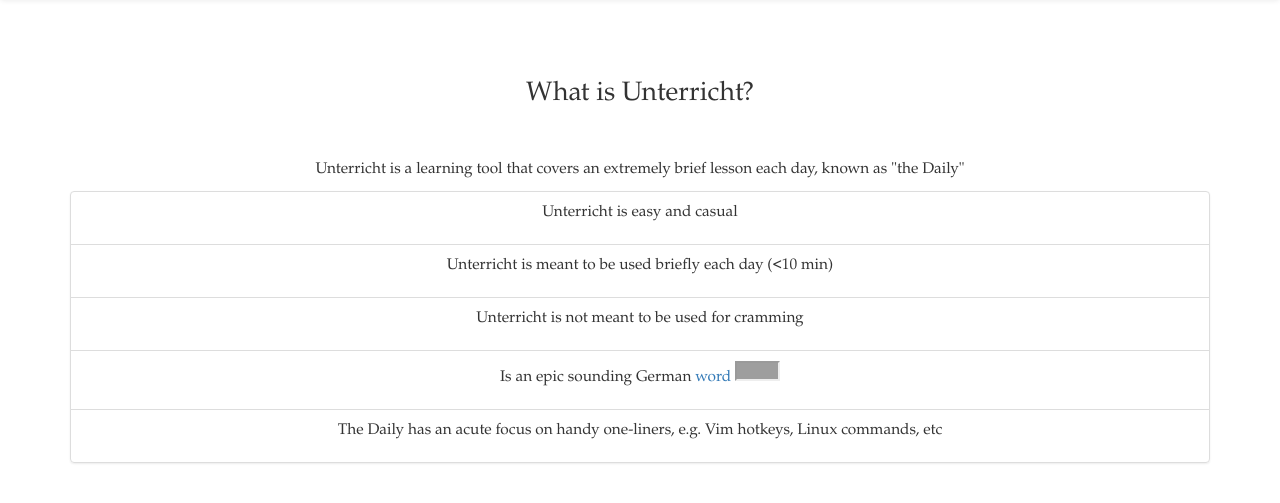
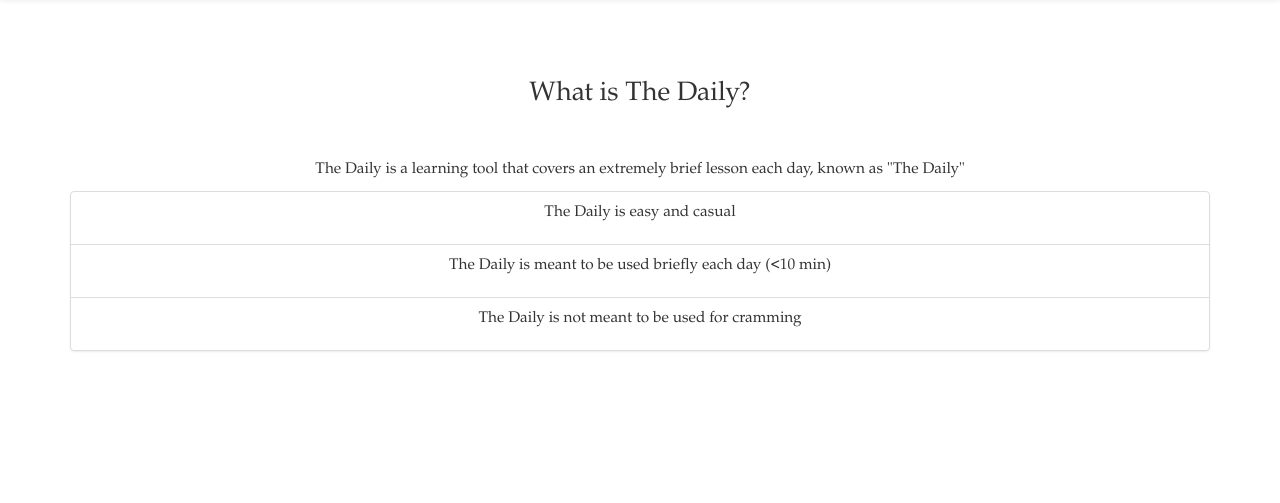
Before and after one commit to PadawanLearner/Unterricht, a PHP site: page / in a window 1280 px wide. Shown: the part 50-553 px from the top of the page. Run offline with PHP 8.4, Linux system fonts and the light colour scheme; grey boxes are pictures that could not be loaded.

Commit message:
Changed the name of the app on the front end from Unterricht to The Daily

```diff
--- a/index.php
+++ b/index.php
@@ -5,11 +5,13 @@
 
    Each "daily" will have:
    -a Linux command review &|| question
+   -a meditation tip
+   -make dailies have a foriegn key
    -a Vim command
    -Windows batch command
    -Windows shortcut
    -a github command
--financial rule/advice/definition
+   -financial rule/advice/definition
    -a definition of a word you want to incorporate into your language.
    -a tricky syntax of the day line
    -a paragraph or phrase from rethinking your wetware
@@ -17,22 +19,21 @@
    -*future*: includes a daily picture of a concept that is illustrated completely as visual. Example: http://www.codeproject.com/KB/database/Visual_SQL_Joins/Visual_SQL_JOINS_orig.jpg
 
 ToDo:
--store yesterdays daily into xml
+-allow insertNew.php to take special characters, then add lots of new commands via csv file
+-go live
 -make timer for each daily
+-redesign front end for index.php
+-add comments for functions
 -make a running total for implemented features(ie completed tasks on this toDo list) on the home page
 -make category field in insertNew.php only allow radio buttons for more control
 -insert more content for Linux (use book) and find other categories like github.  When you add a category, make sure you update your sql statement
 -import a huge csv file full of shortcuts into you sql db(use your linux book as well)
--rethink your db design
 -make frontends prettier for insertNew.php and theDaily.php (look into angular course)
 -use pngs for the linux/github/vim/etc logos above the tip of the day
 -make content in database time sensitive.  newly added items will have more of a probability of being chosen as opposed to older items.  Also implemented a "learned" tag that operates on a three strikes rule, at which point the item will be "learned" and have a drastically lower probability of being chosen
 -create user story for insertNew.php.
--make insert content page
--revisit UI once functionality is done
 -make insertQuestion password protected
 -look into best practices (specifically folder structures) for a portable app. example: readme files, install files, etc
--make an xml file that will hold the daily sql info. it should only replace its contents once a day at midnight
 -allow non-admin users to request and apply that a one-liner be reviewed to be put into the database and become a candidate for the Daily. Let the admin get an email when this happens
 
 
@@ -43,13 +44,6 @@ BUGS:
 
  */
 ?>
-
-
-
-
-
-
-
 
 
 <!DOCTYPE html>
@@ -82,22 +76,16 @@ BUGS:
 <br>
 
 
-<div class="container"> <div class="text-center"><h1>What is Unterricht?</h1></div>
+<div class="container"> <div class="text-center"><h1>What is The Daily?</h1></div>
 <br>
 <br>
 <div class="row">
-<div class="text-center"><p>Unterricht is a learning tool that covers an extremely brief lesson each day, known as "the Daily"</p></div>
+<div class="text-center"><p>The Daily is a learning tool that covers an extremely brief lesson each day, known as "The Daily"</p></div>
 <div class="col-xs-12">
 <ul class="list-group">
-<li class="list-group-item"><div class="text-center"><p>Unterricht is easy and casual</p></div></li>
-<li class="list-group-item"><div class="text-center"><p>Unterricht is meant to be used briefly each day (&lt;10 min)</p></div></li>
-<li class="list-group-item"><div class="text-center"><p>Unterricht is not meant to be used for cramming</p></div></li>
-<li class="list-group-item"><div class="text-center"><p>Is an epic sounding German <a href="http://en.wiktionary.org/wiki/Unterricht">word</a>
-<iframe src="http://commons.wikimedia.org/wiki/File%3ADe-Unterricht.ogg?embedplayer=yes" width="45" height="20" frameborder="5" ></iframe>
-</li>
-<li class="list-group-item"><div class="text-center"><p>The Daily has an acute focus on handy one-liners, e.g. Vim hotkeys, Linux commands, etc</p></div></li>
-
-
+<li class="list-group-item"><div class="text-center"><p>The Daily is easy and casual</p></div></li>
+<li class="list-group-item"><div class="text-center"><p>The Daily is meant to be used briefly each day (&lt;10 min)</p></div></li>
+<li class="list-group-item"><div class="text-center"><p>The Daily is not meant to be used for cramming</p></div></li>
 </ul>
 </div>
 
@@ -105,16 +93,6 @@ BUGS:
 
 </div>
 
-
-
-
-
-
-
-
-
-<br>
-
 </body>
 
 </html>
```
Also changed, not shown: pages/regulate.php (+2 -93 lines), pages/theDaily.php (+0 -46 lines).
